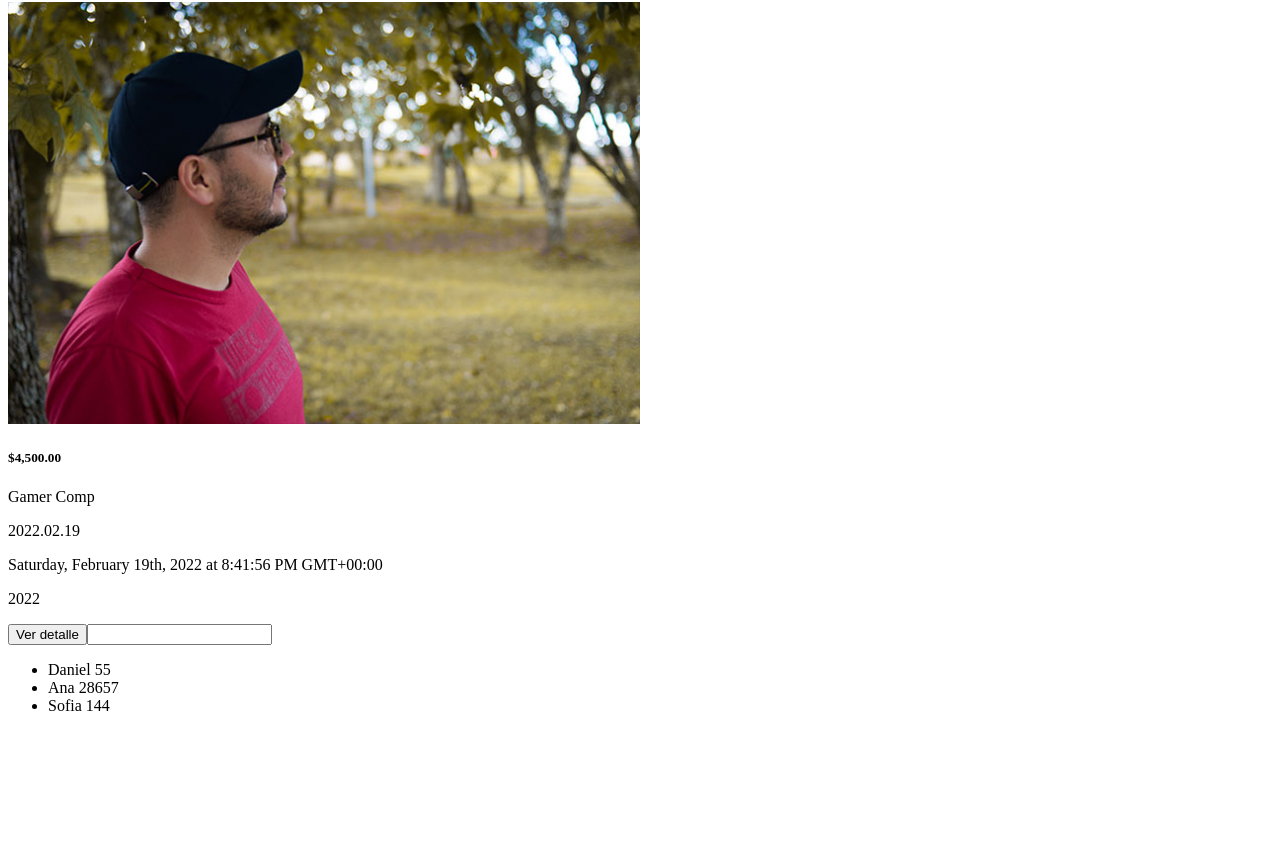
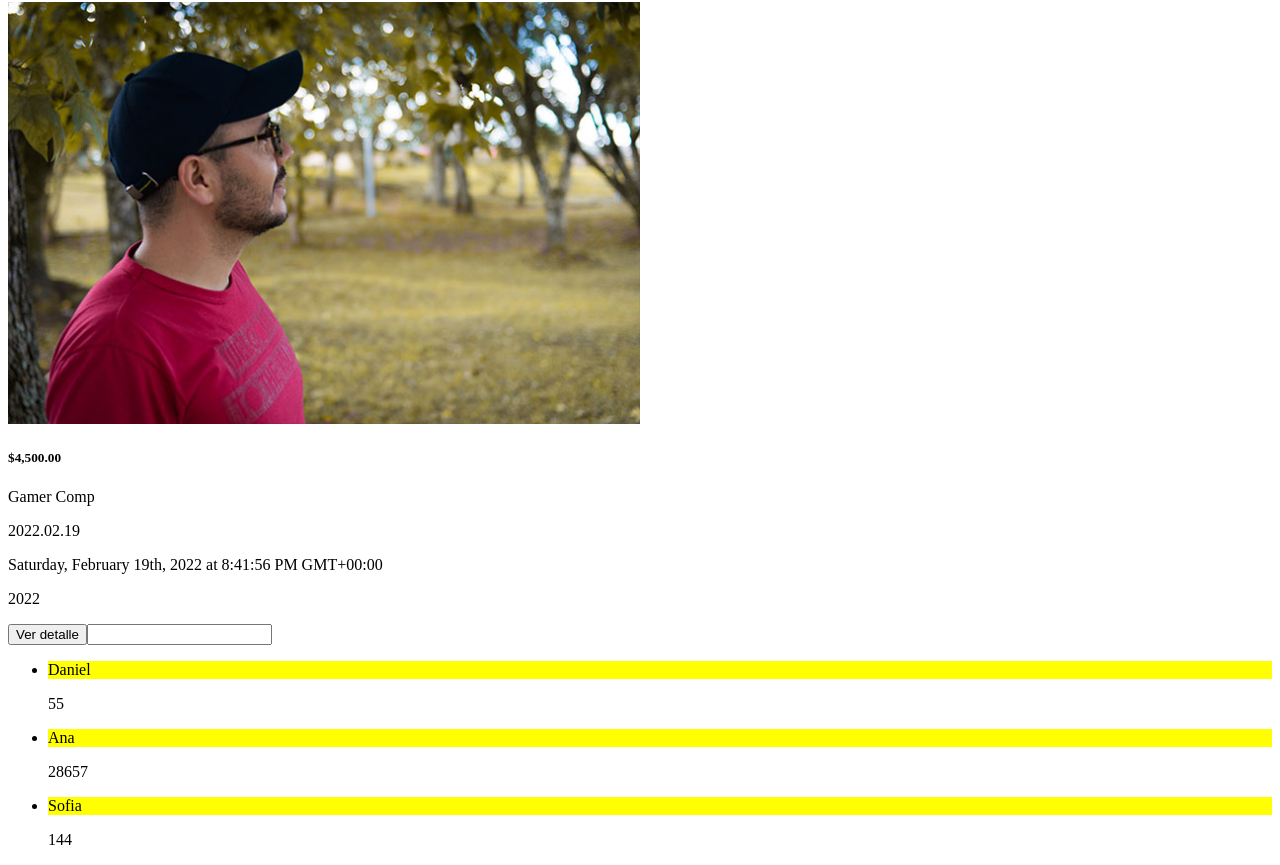
Before and after one commit to riverodc/myapp-angular, an Angular app: page / in a window 1280 px wide. Shown: the part 3102-3967 px from the top of the page. Before the commit the page ends 3833 px from the top, so only its background shows below. Built offline with nearby package versions, Linux system fonts and the light colour scheme.

Commit message:
Directivas

```diff
--- a/src/app/app.module.ts
+++ b/src/app/app.module.ts
@@ -10,6 +10,7 @@ import { ReversePipe } from './reverse.pipe';
 import { DateFormatPipe } from './date-format.pipe';
 import { ListComponent } from './components/list/list.component';
 import { FibonacciPipe } from './pipes/fibonacci.pipe';
+import { HighlightDirective } from './directiva/highlight.directive';
 
 
 @NgModule({
@@ -21,6 +22,7 @@ import { FibonacciPipe } from './pipes/fibonacci.pipe';
     DateFormatPipe,
     ListComponent,
     FibonacciPipe,
+    HighlightDirective,
 
   ],
   imports: [
--- a/src/app/components/list/list.component.html
+++ b/src/app/components/list/list.component.html
@@ -2,6 +2,7 @@
 
 <ul>
     <li *ngFor="let user of users">
-        {{ user.name }} {{ user.number | fibonacci }}
+        <p appHighlight>{{ user.name }}</p>
+         {{ user.number | fibonacci }}
     </li>
 </ul>
--- /dev/null
+++ b/src/app/directiva/highlight.directive.ts
@@ -0,0 +1,24 @@
+import { Directive, ElementRef } from '@angular/core';
+
+
+
+@Directive({
+  selector: '[appHighlight]'
+})
+export class HighlightDirective {
+
+
+
+  constructor(
+    /* Lo inyectamos como una inyeccion de dependencias a nuestra directiva
+    de esta forma nos va a llegar al elemento que queremos modificar, luego
+    podemos hacer cualquier modificacion. ejemplo tomamos el elemento y cambiamos
+    el estilo */
+    private element: ElementRef
+  ) {
+    /* en este momento tenemos la directiva de los elementos nativos del
+    navegador nativeElement y ya podemos hacer cambios */
+    this.element.nativeElement.style.backgroundColor = 'yellow';
+  }
+
+}
```
Also changed, not shown: 1 other file (tests, documents, lock files or other folders).
